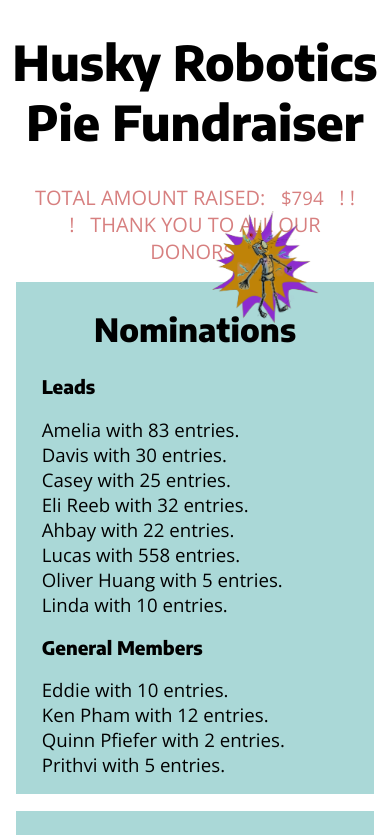
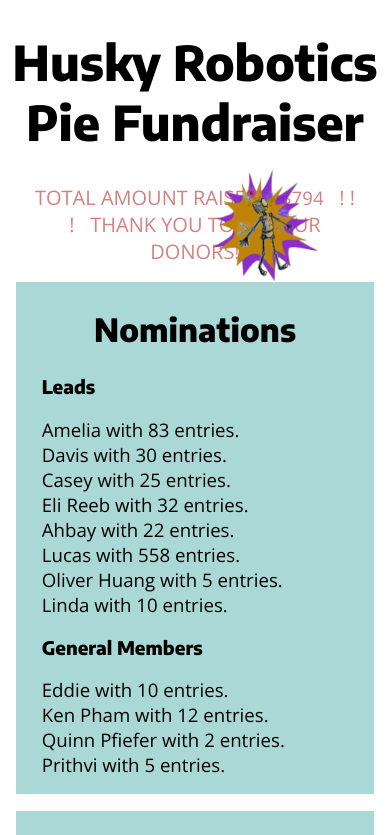
Before and after one commit to mv103/husky-robotics, a plain HTML site: page index.html in a window 390 px wide. Shown: the top 835 px of the page. Drawn offline with nearby package versions, Linux system fonts and the light colour scheme.

Commit message:
img phone scaling

```diff
--- a/styles.css
+++ b/styles.css
@@ -135,7 +135,7 @@ img {
     height:100px;
     left: 25vh; /* play around with this */
     position:absolute;
-    top: 25vh; /* and play around with this */
+    top: 20vh; /* and play around with this */
   }
   img {
     width: 60%;
```
